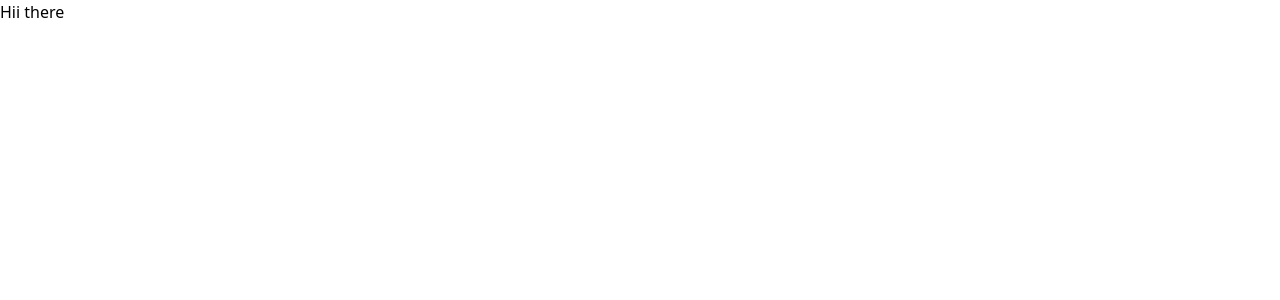
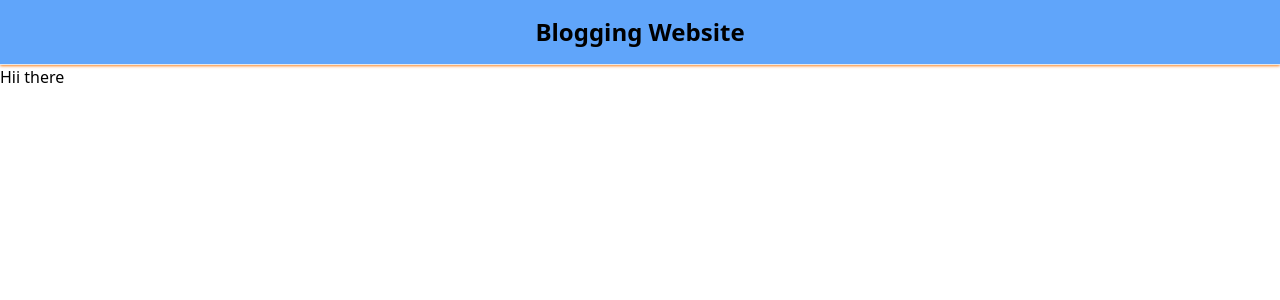
Before and after one commit to ARYAN-095/next-app, a Next.js app: page / in a window 1280 px wide. Shown: the top 300 px of the page. Built offline with nearby package versions, Linux system fonts and the light colour scheme.

Commit message:
make navbar

```diff
--- a/app/layout.tsx
+++ b/app/layout.tsx
@@ -28,6 +28,7 @@ export default function RootLayout({
         className={`${geistSans.variable} ${geistMono.variable} antialiased`}
       >
 
+         <div className="p-4 border-b text-center text-2xl font-bold shadow shadow-orange-400  bg-blue-400"> Blogging Website</div>
         {children}
       </body>
     </html>
```
Also changed, not shown: app/signin/layout.tsx (added).
